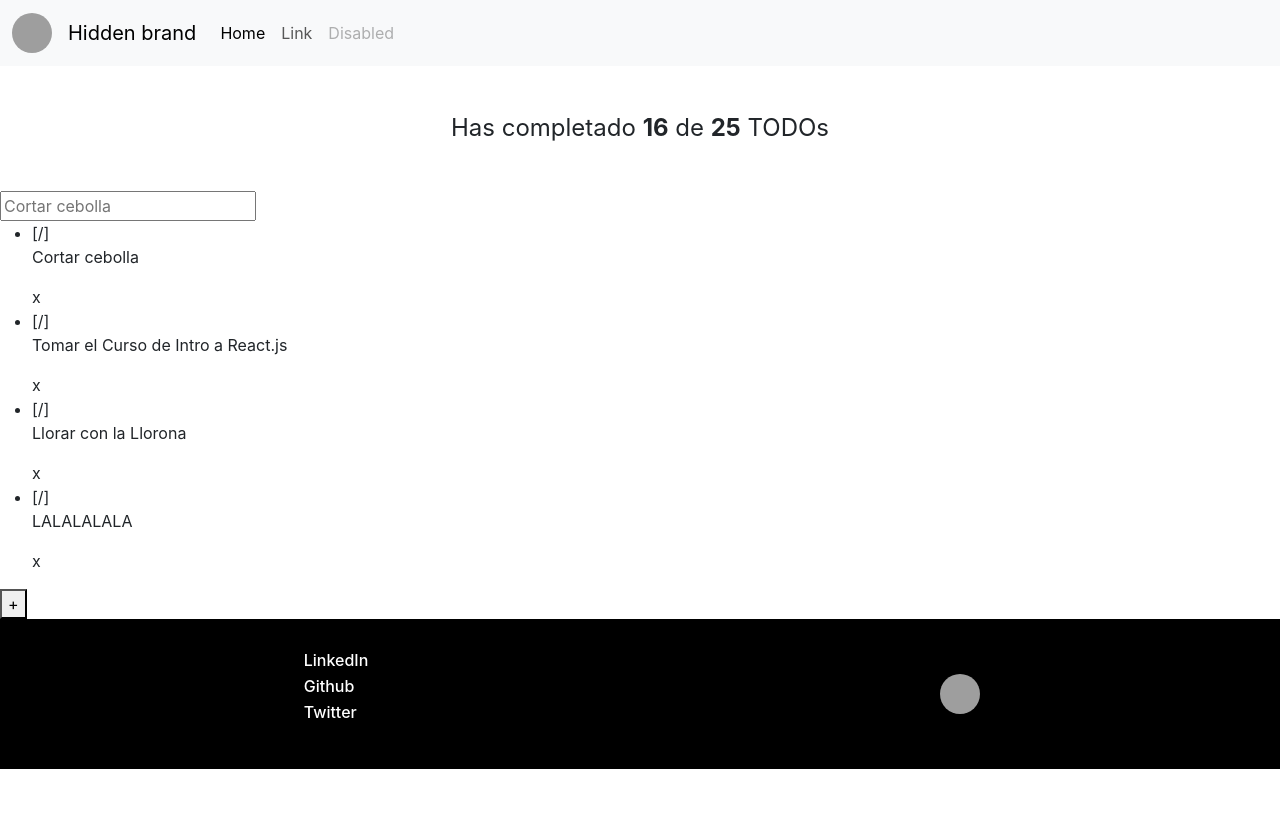
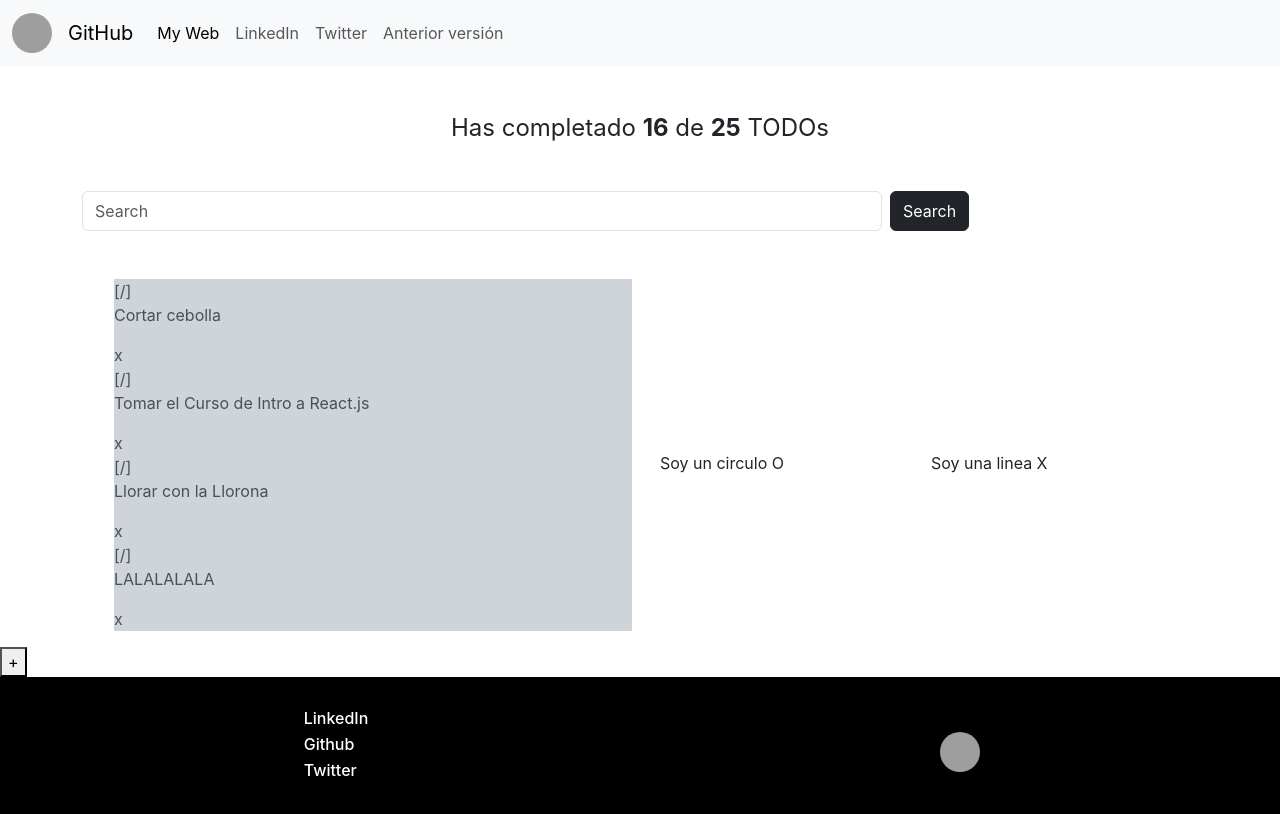
Before and after one commit to platzi/curso-react-intro, a React (Create React App) app: page / in a window 1280 px wide. Shown: the top 814 px of the page. Built offline with nearby package versions, Linux system fonts and the light colour scheme; grey boxes are pictures that could not be loaded.

Commit message:
se agrego un componente gráfico para ver el rendimiento del ususario conforme sus tareas, se agrego boostrap para estilos a los items y el search y se agregaron los lliks

```diff
--- a/package.json
+++ b/package.json
@@ -2,7 +2,9 @@
   "name": "platzi-intro-react-base",
   "version": "0.1.0",
   "dependencies": {
+    "chart.js": "^4.4.0",
     "react": "^18",
+    "react-chartjs-2": "^5.2.0",
     "react-dom": "^18",
     "react-scripts": "5.0.1",
     "web-vitals": "^2.1.4"
--- a/src/App.css
+++ b/src/App.css
@@ -36,3 +36,21 @@
     transform: rotate(360deg);
   }
 }
+
+/* CSS para pantallas móviles (menos de 768px) */
+.container {
+  display: grid;
+  grid-template-columns: 1fr;
+  grid-template-rows: auto auto;
+  gap: 16px; /* Espacio entre elementos */
+  place-content: center;
+}
+
+/* CSS para pantallas más grandes (768px o más) */
+@media (min-width: 768px) {
+  .container {
+    grid-template-columns: repeat(2, 1fr);
+    grid-template-rows: auto;
+    place-content: center;
+  }
+}
--- a/src/App.js
+++ b/src/App.js
@@ -6,6 +6,7 @@ import { CreateTodoButton } from './CreateTodoButton';
 import { Nadvar } from './Nadvar';
 import { Footer } from './Footer';
 import './App.css';
+import { Graficos } from './Graficos';
 
 const defaultTodos = [
   { text: 'Cortar cebolla', completed: true },
@@ -22,6 +23,7 @@ function App() {
       <TodoCounter completed={16} total={25}/>
       <TodoSearch/>
 
+      <div className="container">
         <TodoList>
         {defaultTodos.map(todo => (
         <TodoItem
@@ -30,6 +32,8 @@ function App() {
           completed={todo.completed}
         />))}
         </TodoList>
+        <Graficos/>
+      </div>
       <CreateTodoButton/>
       <Footer/>
     </>
--- /dev/null
+++ b/src/Graficos.jsx
@@ -0,0 +1,12 @@
+import React from 'react'
+
+function Graficos() {
+  return (
+    <section className="container">
+        <div className="grafico1"> Soy un circulo O</div>
+        <div className="grafico2">Soy una linea X </div>
+    </section>
+    )
+  }
+
+export { Graficos };
--- a/src/Nadvar.js
+++ b/src/Nadvar.js
@@ -12,16 +12,19 @@ function Nadvar(){
                 <span class="navbar-toggler-icon"></span>
                 </button>
                 <div class="collapse navbar-collapse" id="navbarTogglerDemo01">
-                <a class="navbar-brand" href="#">Hidden brand</a>
+                <a class="navbar-brand" href="https://github.com/Misael-GC">GitHub</a>
                 <ul class="navbar-nav me-auto mb-2 mb-lg-0">
                     <li class="nav-item">
-                    <a class="nav-link active" aria-current="page" href="#">Home</a>
+                    <a class="nav-link active" aria-current="page" href="https://misael-gomez-cuautle.super.site/">My Web</a>
                     </li>
                     <li class="nav-item">
-                    <a class="nav-link" href="#">Link</a>
+                    <a class="nav-link" href="https://www.linkedin.com/in/misael-g%C3%B3mez-cuautle-5976491b9/">LinkedIn</a>
                     </li>
                     <li class="nav-item">
-                    <a class="nav-link disabled" aria-disabled="true">Disabled</a>
+                    <a class="nav-link" aria-disabled="true" href="https://twitter.com/MisaelG51069440">Twitter</a>
+                    </li>
+                    <li class="nav-item">
+                    <a class="nav-link" aria-disabled="true" href="https://misael-gc.github.io/introduccion-react/">Anterior versión</a>
                     </li>
                 </ul>
                 </div>
--- a/src/TodoItem.js
+++ b/src/TodoItem.js
@@ -1,6 +1,6 @@
 function TodoItem(props) {
     return (
-      <li>
+      <li className="list-group-item list-group-item-action list-group-item-dark">
         <span>[/]</span>
         <p>{props.text}</p>
         <span>x</span>
--- /dev/null
+++ b/src/TodoSearch.css
@@ -0,0 +1,4 @@
+.small-input {
+    width: 800px;
+    height: 40px;
+  }
--- a/src/TodoSearch.js
+++ b/src/TodoSearch.js
@@ -1,8 +1,15 @@
 import React from 'react';
+import './TodoSearch.css';
 
 function TodoSearch(){
     return(
-        <input placeholder='Cortar cebolla'/>
+        // <input placeholder='Cortar cebolla'/>
+        <div className="container-sm mb-5 ">
+            <form className="d-flex" role="search">
+            <input className="form-control me-2 small-input" type="search" placeholder="Search" aria-label="Search"/>
+            <button type="button" class="btn btn-dark">Search</button>
+            </form>
+        </div>
     );
 }
 
```
Also changed, not shown: 1 other file (tests, documents, lock files or other folders). Lines whose indentation alone changed are shown as unchanged.
